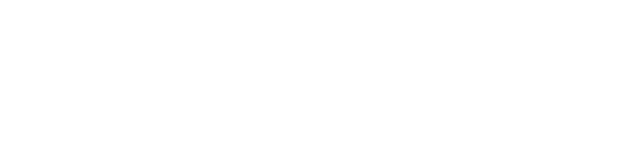
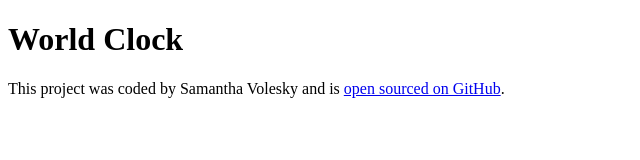
Before and after one commit to sjvolesky/worldclock, a plain HTML site: page index.html in a window 1280 px wide. Shown: the whole page, without its empty margins (0-640 px from the left). Drawn offline with Linux system fonts and the light colour scheme.

Commit message:
added an h1, footer with a link.

```diff
--- a/index.html
+++ b/index.html
@@ -5,5 +5,11 @@
     <meta name="viewport" content="width=device-width, initial-scale=1.0" />
     <title>World Clock</title>
   </head>
-  <body></body>
+  <body>
+    <h1>World Clock</h1>
+    <footer>
+      This project was coded by Samantha Volesky and is
+      <a href="#" target="_blank">open sourced on GitHub</a>.
+    </footer>
+  </body>
 </html>
```
